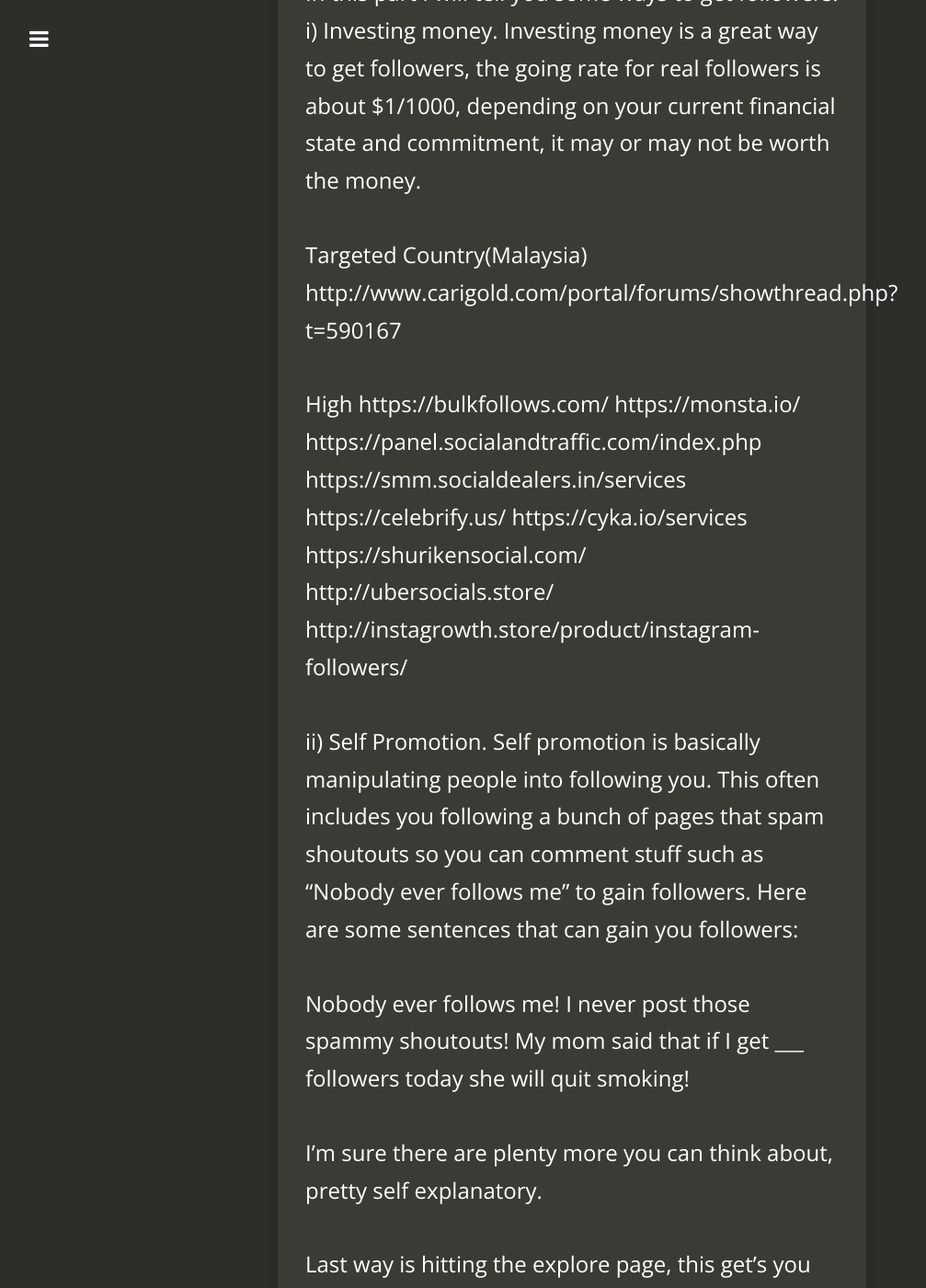
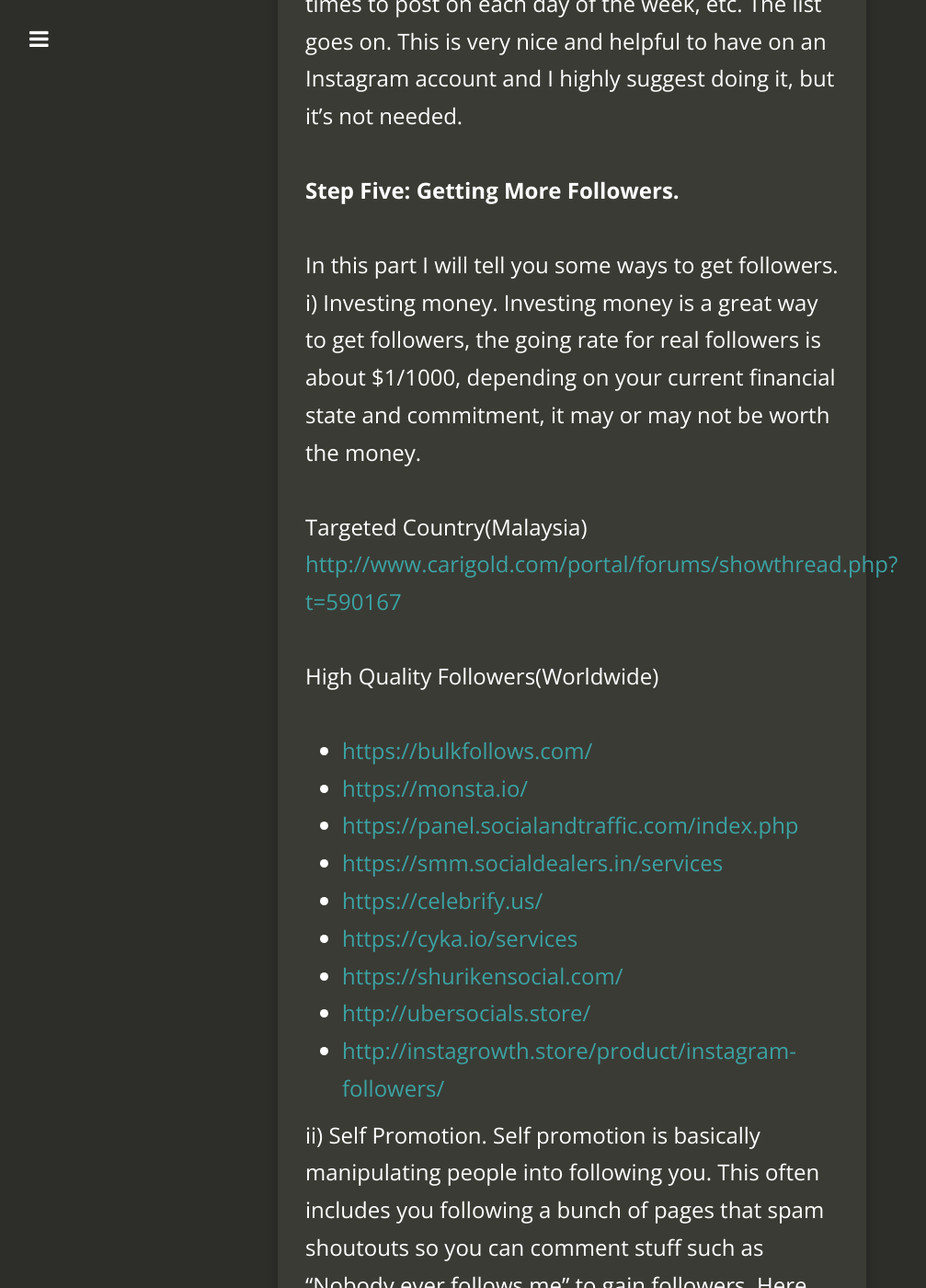
Before and after one commit to kedamaian/swsyafiq, a Jekyll site: the page built from _posts/2018-02-07-the-ultimate-instagram-guide-2k18.md, in a window 1280 px wide and 1400 px high, scrolled down 3819 px. Shown: the whole window at 92% size, without its empty margins (18-1025 px from the left). Built offline with Jekyll 4.4.1, drawn with Linux system fonts in a browser that asks for light colours; nearby versions of some CDN libraries; comment, search, counter and statistics services are not loaded; some of the changed text lies outside the part shown.

Commit message:
Create 2018-02-07-the-ultimate-instagram-guide-2k18.md

```diff
--- a/_posts/2018-02-07-the-ultimate-instagram-guide-2k18.md
+++ b/_posts/2018-02-07-the-ultimate-instagram-guide-2k18.md
@@ -15,15 +15,16 @@
 When creating your profile the first thing you should know is what niche do you want?
 
 List of niche idea's:
-Luxury/Money
-Sad Quotes
-Video Textposts
-Textposts
-Memes
-Success/Motivation
-Weed
-Hypebeast
-Clothing
+- Luxury/Money
+- Sad Quotes
+- Video Textposts
+- Textposts
+- Memes
+- Success/Motivation
+- Weed
+- Hypebeast
+- Clothing
+
 
 After picking your niche, you need a username. Your username should not only fit your niche, but look nice. A username between 1-10 characters would be ideal, anything longer just looks messy.
 
@@ -62,18 +63,19 @@
 i) Investing money. Investing money is a great way to get followers, the going rate for real followers is about $1/1000, depending on your current financial state and commitment, it may or may not be worth the money.
 
 Targeted Country(Malaysia)
-http://www.carigold.com/portal/forums/showthread.php?t=590167
+[http://www.carigold.com/portal/forums/showthread.php?t=590167](http://www.carigold.com/portal/forums/showthread.php?t=590167)
 
-High
-https://bulkfollows.com/
-https://monsta.io/
-https://panel.socialandtraffic.com/index.php
-https://smm.socialdealers.in/services
-https://celebrify.us/
-https://cyka.io/services
-https://shurikensocial.com/
-http://ubersocials.store/
-http://instagrowth.store/product/instagram-followers/
+High Quality Followers(Worldwide)
+- [https://bulkfollows.com/](https://bulkfollows.com/)
+- [https://monsta.io/](https://monsta.io/)
+- [https://panel.socialandtraffic.com/index.php](https://panel.socialandtraffic.com/index.php)
+- [https://smm.socialdealers.in/services](https://smm.socialdealers.in/services)
+- [https://celebrify.us/](https://celebrify.us/)
+- [https://cyka.io/services](https://cyka.io/services)
+- [https://shurikensocial.com/](https://shurikensocial.com/)
+- [http://ubersocials.store/](http://ubersocials.store/)
+- [http://instagrowth.store/product/instagram-followers/](http://instagrowth.store/product/instagram-followers/)
+
 
 ii) Self Promotion. Self promotion is basically manipulating people into following you. This often includes you following a bunch of pages that spam shoutouts so you can comment stuff such as "Nobody ever follows me" to gain followers. Here are some sentences that can gain you followers:
 
```
